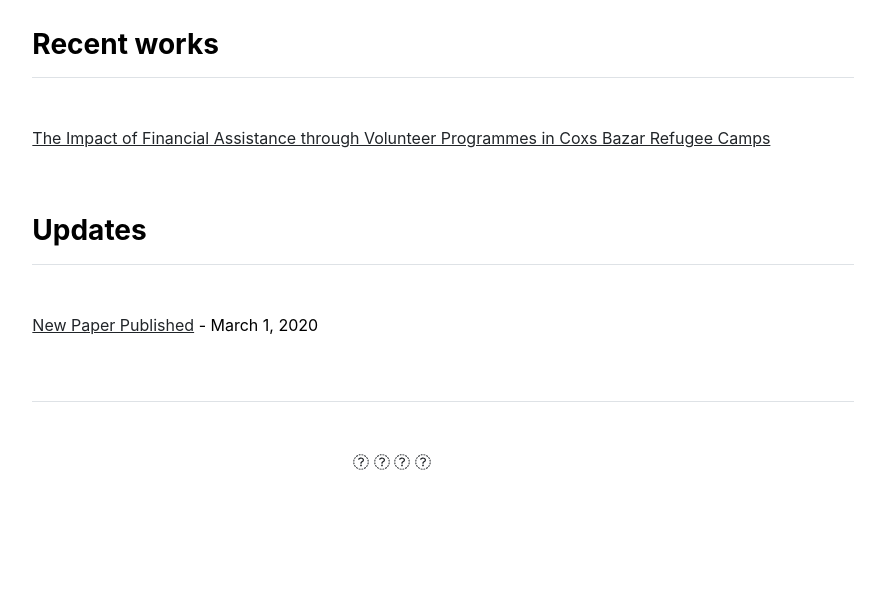
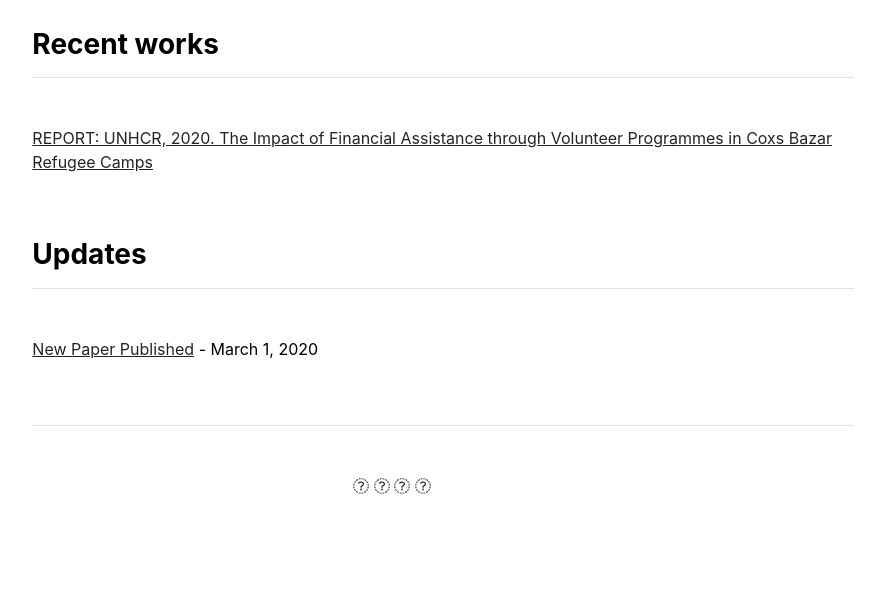
Before and after one commit to masud90/masud90.github.io, a Jekyll site: the page built from index.md, in a window 1280 px wide. Shown: the part 935-1529 px from the top of the page, without its empty margins (197-1082 px from the left). Built offline with Jekyll 4.4.1, drawn with Linux system fonts in a browser that asks for light colours; before the commit the page ends 1505 px from its top, so only the background shows below that.

Commit message:
Update publications.yml

```diff
--- a/_data/publications.yml
+++ b/_data/publications.yml
@@ -1,5 +1,5 @@
 featured:
-- {name: 'The Impact of Financial Assistance through Volunteer Programmes in Coxs Bazar Refugee Camps', url: 'https://data.unhcr.org/en/documents/details/93863'}
+- {name: 'REPORT: UNHCR, 2020. The Impact of Financial Assistance through Volunteer Programmes in Coxs Bazar Refugee Camps', url: 'https://data.unhcr.org/en/documents/details/93863'}
 
 index:
-- {name: 'The Impact of Financial Assistance through Volunteer Programmes in Coxs Bazar Refugee Camps', url: 'https://data.unhcr.org/en/documents/details/93863'}
+- {name: 'REPORT: UNHCR, 2020. The Impact of Financial Assistance through Volunteer Programmes in Coxs Bazar Refugee Camps', url: 'https://data.unhcr.org/en/documents/details/93863'}
```
